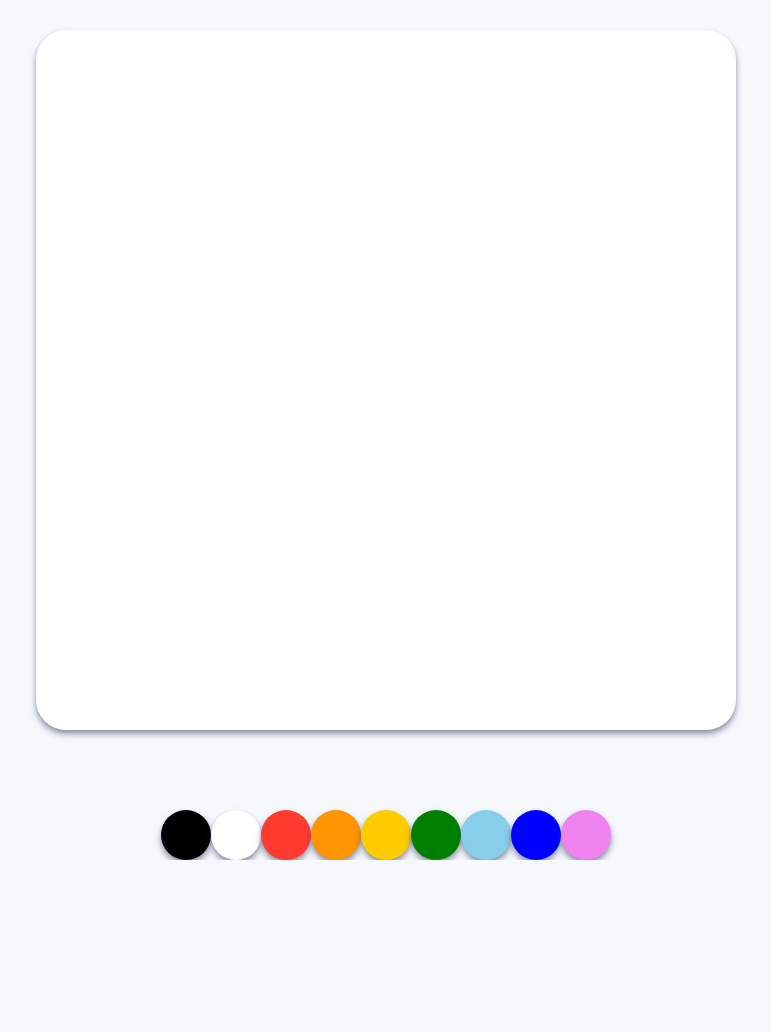
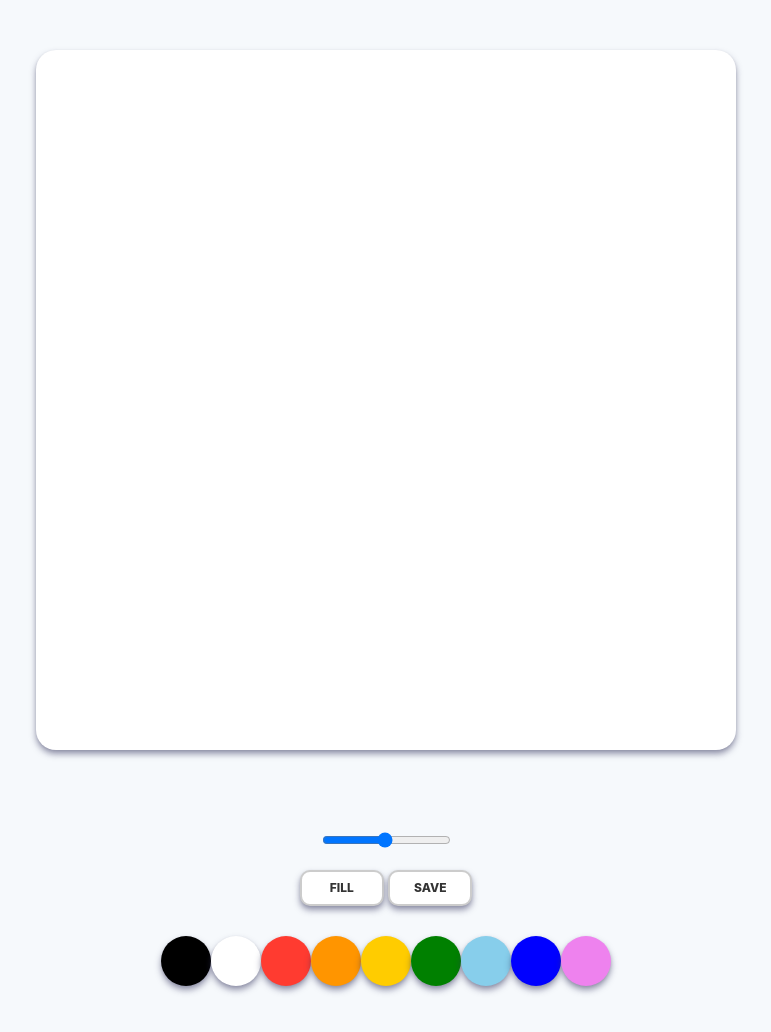
Before and after one commit to kys8848/painJS_YS, a plain HTML site: page index.html in a window 1280 px wide. Shown: the whole page, without its empty margins (254-1025 px from the left). Before the commit the page ends 860 px from the top, so only its background shows below. Drawn offline with Linux system fonts and the light colour scheme.

Commit message:
1-2) stle setup

```diff
--- a/index.html
+++ b/index.html
@@ -10,11 +10,23 @@
 <body>
     <canvas id="jsCanvas" class="canvas"></canvas>
     <div class="controls">
+        <div class="controls__range">
+            <input
+            type="range"
+            id="jsRange"
+            min="0.1"
+            max="5"
+            value="2.5"
+            step="0.1">
+        </div>
+        <div class="controls__btns">
+            <button id="jsMode">Fill</button>
+            <button id="jsSave">Save</button></div> <!--여기 만들때 "div.controls__btns>button#jsMode+button#jsSave" 라고 치면 9개가 만들어짐-->
         <div class="controls__colors" id="jsColors">
             <div class="controls__color" style="background-color :black"></div>
             <div class="controls__color" style="background-color: white"></div>
             <div class="controls__color" style="background-color: #FF3B30"></div>
-            <div class="controls__color" style="background-color: #FF9500"></div>      <!--여기 만들때 div.controls__colors*9 라고 치면 9개가 만들어짐-->
+            <div class="controls__color" style="background-color: #FF9500"></div>      <!--여기 만들때 "div.controls__colors*9" 라고 치면 9개가 만들어짐-->
             <div class="controls__color" style="background-color: #FFCC00"></div>
             <div class="controls__color" style="background-color: green"></div>
             <div class="controls__color" style="background-color: skyblue"></div>
--- a/styles.css
+++ b/styles.css
@@ -5,7 +5,8 @@ body{
     display: flex;
     flex-direction: column;
     align-items: center;
-    padding-top: 30px
+    padding-top: 30px;
+    padding: 50px 0px;
 
 }
 
@@ -14,12 +15,41 @@ body{
     width: 700px; /*흰도화지 생성*/
     height: 700px;
     background-color: white;
-    border-radius: 30px; /*도화지 모서리 둥글게*/
+    border-radius: 20px; /*도화지 모서리 둥글게*/
     box-shadow: 0 4px 6px rgba(50, 50, 93, 0.5), 0 1px 3px rgba(0, 0, 0, 0.08);
 }
 .controls{
     margin-top: 80px;
+    display: flex;
+    flex-direction: column;
+    align-items: center;
+
 }
+.controls .controls__btns{
+    margin-bottom: 30px;
+}
+
+.controls__btns button{
+    all:unset;
+    cursor: pointer;
+    background-color: white;
+    padding: 10px 0px;
+    width: 80px;
+    text-align: center;
+    border-radius: 10px;
+    box-shadow: 0 4px 6px rgba(50, 50, 93, 0.5), 0 1px 3px rgba(0, 0, 0, 0.08);
+    border: 2px solid rgba(0,0,0,0.2);
+    color: rgba(0,0,0,0.8);
+    text-transform: uppercase;
+    font-weight: 800;
+    font-size: 12px;
+}
+
+.controls__btns button:active{
+    transform:scale(0.98);  /*이작업을 통해 버튼을 눌렀을떄(active)일때 말랑말랑하게 눌리는 버튼 느낌을 줄 수 있음*/
+}
+
+
 .controls .controls__colors{
     display: flex;
 }
@@ -31,3 +61,7 @@ body{
     box-shadow: 0 4px 6px rgba(50, 50, 93, 0.5), 0 1px 3px rgba(0, 0, 0, 0.08);
     border-radius: 25px; /*둥글게 만들기 사이즈가 가로새로 50이므로 반경 25면 동그라미됨*/
 }
+
+.controls .controls__range{
+    margin-bottom: 20px;
+}
```
